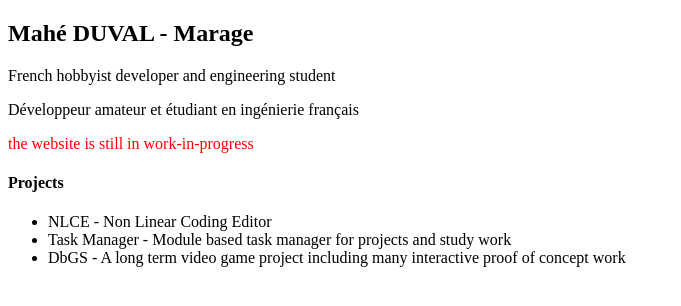
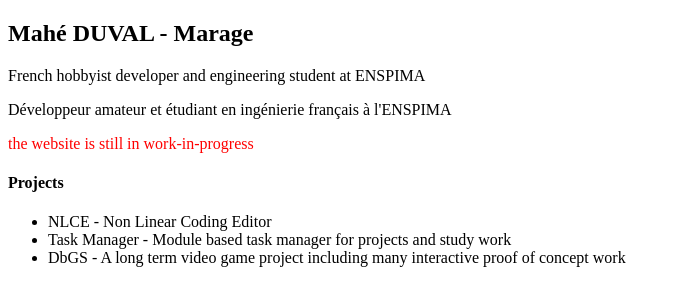
Before and after one commit to MarageDev/maragedev.github.io, a plain HTML site: page index.html in a window 1280 px wide. Shown: the whole page, without its empty margins (0-681 px from the left). Drawn offline with Linux system fonts and the light colour scheme.

Commit message:
+enspiam
Updated the description to include ENSPIMA.

```diff
--- a/index.html
+++ b/index.html
@@ -5,8 +5,8 @@
   </head>
   <body>
     <h2>Mahé DUVAL - Marage</h2>
-    <p>French hobbyist developer and engineering student</p>
-    <p>Développeur amateur et étudiant en ingénierie français</p>
+    <p>French hobbyist developer and engineering student at ENSPIMA</p>
+    <p>Développeur amateur et étudiant en ingénierie français à l'ENSPIMA</p>
     <p style="color:red">the website is still in work-in-progress</p>
     <div>
       <h4>Projects</h4>
```
